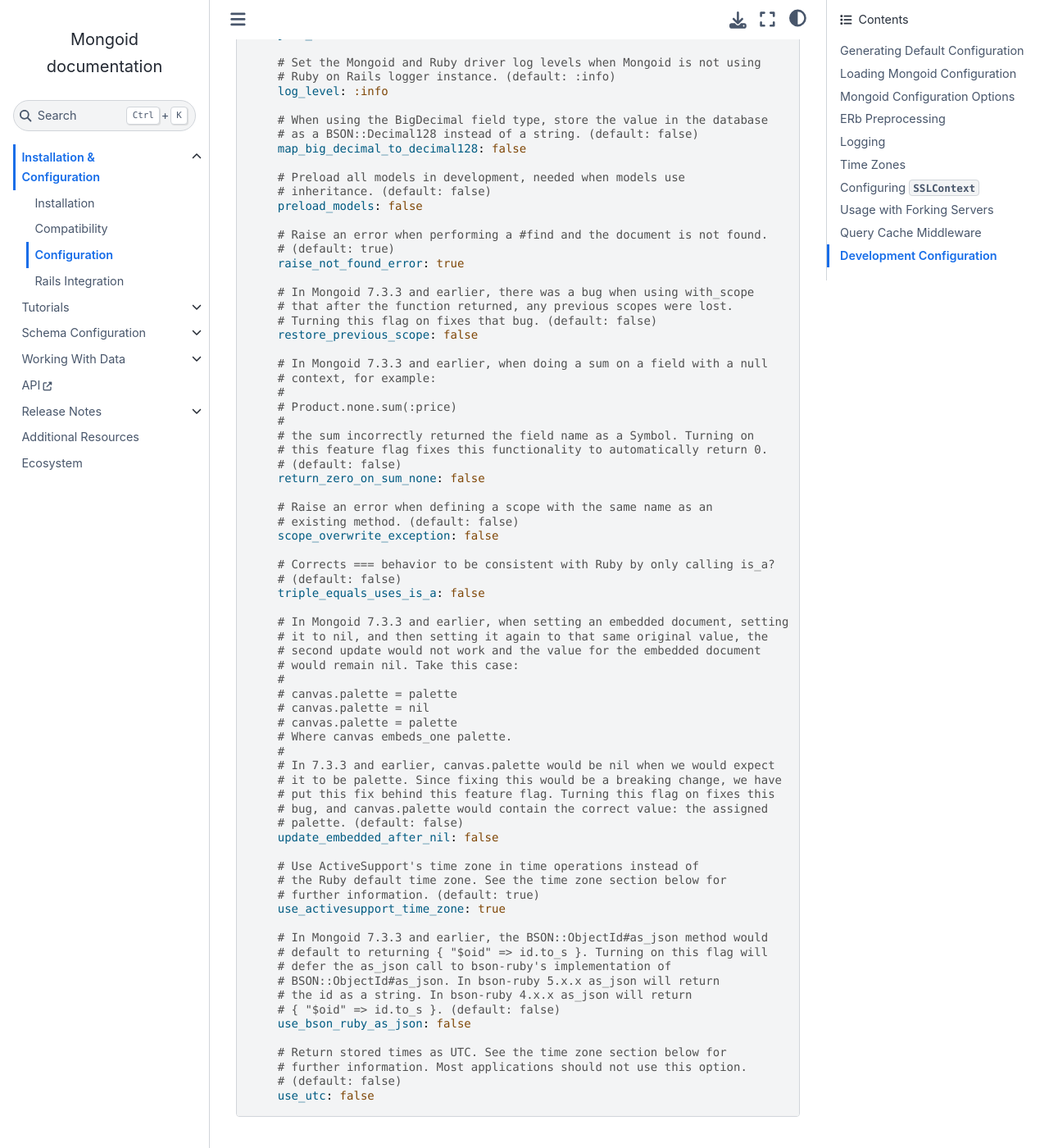
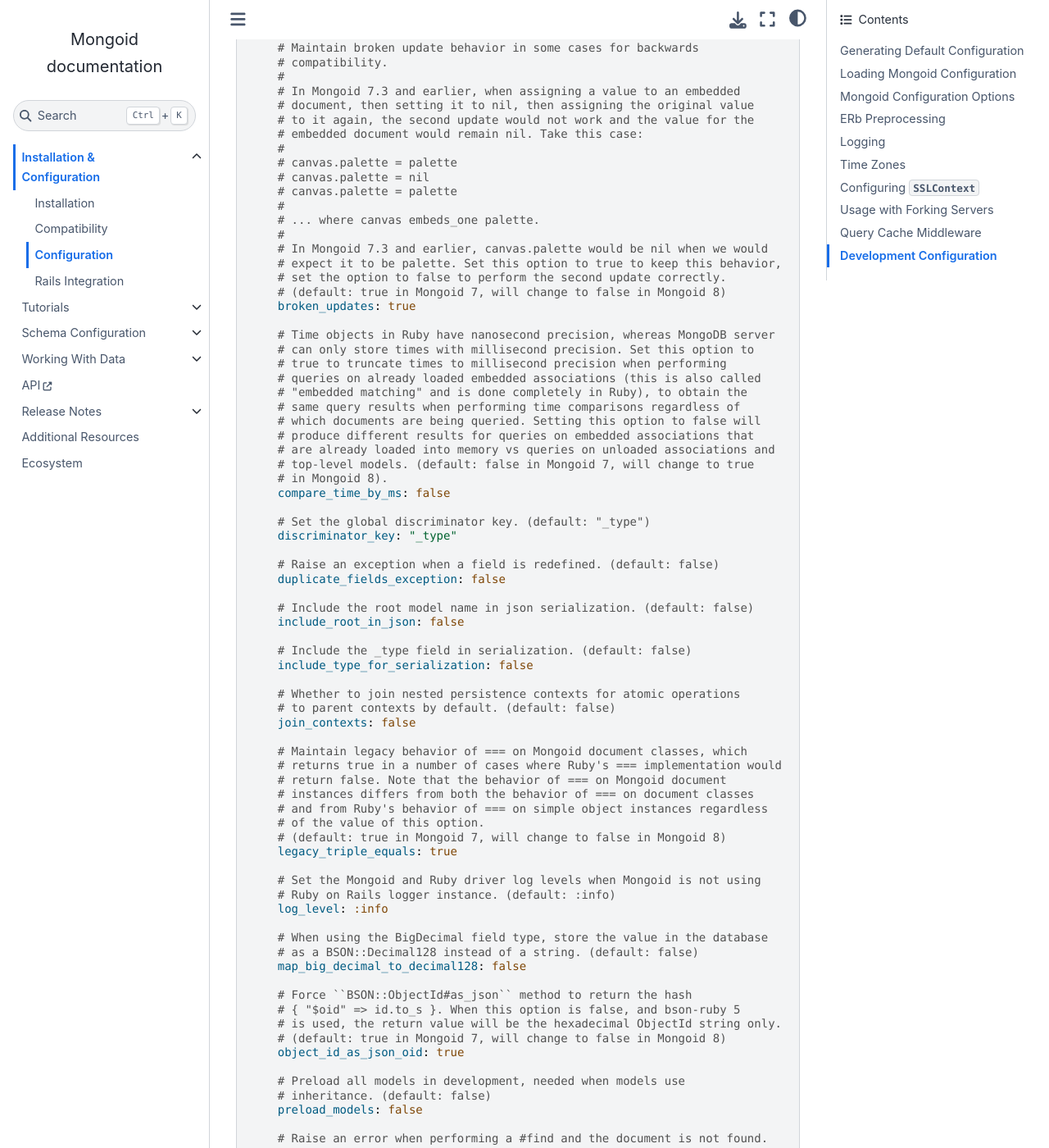
Before and after one commit to i80and/docs-mongoid, a Sphinx documentation site: the page built from docs/reference/configuration.txt, in a window 1280 px wide and 1400 px high, scrolled down 6239 px. Shown: the whole window at 82% size. Built offline with Sphinx 7.4.7 and the Sphinx Book theme 1.1.4, drawn with Linux system fonts in a browser that asks for light colours; some of the changed text lies outside the part shown.

Commit message:
MONGOID-5247 change feature flag names to be reflective of user-visible behavior (#5163)
* doc tweak

* MONGOID-5195 MONGOID-5237 reword compare_time_by_ms description

* MONGOID-5151 MONGOID-5233 broken_alias_handling

* MONGOID-5183 MONGOID-5236 broken_and

* MONGOID-5186 MONGOID-5229 broken_scoping

* MONGOID-4755 MONGOID-5239 broken_aggregables

* MONGOID-5126 MONGOID-5232 broken_triple_equals

* more triple equals tests

* MONGOID-5206 MONGOID-5235 broken_updates

* MONGOID-5162 MONGOID-5234 object_id_as_json_oid

* change to legacy_triple_equals

* order options alphabetically

Co-authored-by: Oleg Pudeyev <code@olegp.name>

```diff
--- a/docs/reference/configuration.txt
+++ b/docs/reference/configuration.txt
@@ -252,12 +252,12 @@ for details on driver options.
           # Compressors to use. (default is to not use compression)
           compressors: [zlib]
 
-    # Configure Mongoid specific options. (optional)
+    # Configure Mongoid-specific options. (optional)
     options:
-      # Application name that is printed to the mongodb logs upon establishing
-      # a connection in server versions >= 3.4. Note that the name cannot
-      # exceed 128 bytes. It is also used as the database name if the
-      # database name is not explicitly defined. (default: nil)
+      # Application name that is printed to the MongoDB logs upon establishing
+      # a connection in server versions 3.4 or greater. Note that the name
+      # cannot exceed 128 bytes in length. It is also used as the database name
+      # if the database name is not explicitly defined. (default: nil)
       app_name: MyApplicationName
 
       # Create indexes in background by default. (default: false)
@@ -268,30 +268,34 @@ for details on driver options.
       # error. (default: true)
       belongs_to_required_by_default: true
 
-      # In Mongoid 7.3 and earlier, embedded matching performed time comparisons
-      # with full (microsecond) precision. However, MongoDB server is only
-      # capable of storing times with millisecond precision. Enabling this
-      # option makes Mongoid truncate times to millisecond precision for
-      # comparison purposes, to match the server behavior. (default: false)
-      compare_time_by_ms: false
+      # Maintain broken behavior of sum over empty result sets for backwards
+      # compatibility. When calculating a sum on a field with a null context,
+      # for example:
+      #
+      # Product.none.sum(:price)
+      #
+      # ... return field name (`:price') instead of 0.
+      #
+      # When calculating a sum via a database query with an empty result set,
+      # for example:
+      #
+      # Product.where(impossible_condition: true).sum(:price)
+      #
+      # ... return nil instead of 0.
+      # (default: true in Mongoid 7, will change to false in Mongoid 8)
+      broken_aggregables: true
 
-      # Set the global discriminator key. (default: "_type")
-      discriminator_key: "_type"
+      # Ignore aliased fields in embedded documents when performing pluck and
+      # distinct operations, for backwards compatibility.
+      # (default: true in Mongoid 7, will change to false in Mongoid 8)
+      broken_alias_handling: true
 
-      # Raise an exception when a field is redefined. (default: false)
-      duplicate_fields_exception: false
-
-      # In Mongoid 7.3.3 and earlier, the pluck and distinct operations did
-      # not respect aliased fields for embedded documents. Turning on this
-      # flag changes those functions to recognize those aliases.
-      # (default: false)
-      fix_embedded_alias_pluck_distinct: false
-
-      # In Mongoid 7.3.3 and earlier, there was a bug when adding expressions
-      # using the #and function. In certain situations, an $and clause would be
-      # lost and replaced by one of the previous $and clauses. This would
-      # happen when using the same operator on the same field multiple times.
-      # For example:
+      # Maintain broken `and' method behavior that existed in Mongoid 7.3
+      # and earlier for backwards compatibility: in some situations, conditions
+      # already present in a Criteria object would be replaced by newer
+      # conditions when `and' method is used instead of the new conditions
+      # being added to the existing conditions. This would happen when using
+      # the same operator on the same field multiple times. For example:
       #
       # Band.where(id: 1).and({year: {'$in' => [2020]}}, {year: {'$in' => [2021]}}).where(id: 2)
       #
@@ -305,9 +309,53 @@ for details on driver options.
       #
       # This is obviously incorrect as the {"$in"=>[2021]} clause is lost.
       # Notice that the clause is only lost when both clauses are added using
-      # the #and function. Turning on this feature flag fixes this bug.
-      # (default: false)
-      fix_multiple_ands: false
+      # the #and method.
+      # (default: true in Mongoid 7, will change to false in Mongoid 8)
+      broken_and: true
+
+      # When exiting a nested `with_scope' block, set the current scope to
+      # nil instead of the parent scope for backwards compatibility.
+      # (default: true in Mongoid 7, will change to false in Mongoid 8)
+      broken_scoping: true
+
+      # Maintain broken update behavior in some cases for backwards
+      # compatibility.
+      #
+      # In Mongoid 7.3 and earlier, when assigning a value to an embedded
+      # document, then setting it to nil, then assigning the original value
+      # to it again, the second update would not work and the value for the
+      # embedded document would remain nil. Take this case:
+      #
+      # canvas.palette = palette
+      # canvas.palette = nil
+      # canvas.palette = palette
+      #
+      # ... where canvas embeds_one palette.
+      #
+      # In Mongoid 7.3 and earlier, canvas.palette would be nil when we would
+      # expect it to be palette. Set this option to true to keep this behavior,
+      # set the option to false to perform the second update correctly.
+      # (default: true in Mongoid 7, will change to false in Mongoid 8)
+      broken_updates: true
+
+      # Time objects in Ruby have nanosecond precision, whereas MongoDB server
+      # can only store times with millisecond precision. Set this option to
+      # true to truncate times to millisecond precision when performing
+      # queries on already loaded embedded associations (this is also called
+      # "embedded matching" and is done completely in Ruby), to obtain the
+      # same query results when performing time comparisons regardless of
+      # which documents are being queried. Setting this option to false will
+      # produce different results for queries on embedded associations that
+      # are already loaded into memory vs queries on unloaded associations and
+      # top-level models. (default: false in Mongoid 7, will change to true
+      # in Mongoid 8).
+      compare_time_by_ms: false
+
+      # Set the global discriminator key. (default: "_type")
+      discriminator_key: "_type"
+
+      # Raise an exception when a field is redefined. (default: false)
+      duplicate_fields_exception: false
 
       # Include the root model name in json serialization. (default: false)
       include_root_in_json: false
@@ -319,6 +367,15 @@ for details on driver options.
       # to parent contexts by default. (default: false)
       join_contexts: false
 
+      # Maintain legacy behavior of === on Mongoid document classes, which
+      # returns true in a number of cases where Ruby's === implementation would
+      # return false. Note that the behavior of === on Mongoid document
+      # instances differs from both the behavior of === on document classes
+      # and from Ruby's behavior of === on simple object instances regardless
+      # of the value of this option.
+      # (default: true in Mongoid 7, will change to false in Mongoid 8)
+      legacy_triple_equals: true
+
       # Set the Mongoid and Ruby driver log levels when Mongoid is not using
       # Ruby on Rails logger instance. (default: :info)
       log_level: :info
@@ -326,6 +383,12 @@ for details on driver options.
       # When using the BigDecimal field type, store the value in the database
       # as a BSON::Decimal128 instead of a string. (default: false)
       map_big_decimal_to_decimal128: false
+
+      # Force ``BSON::ObjectId#as_json`` method to return the hash
+      # { "$oid" => id.to_s }. When this option is false, and bson-ruby 5
+      # is used, the return value will be the hexadecimal ObjectId string only.
+      # (default: true in Mongoid 7, will change to false in Mongoid 8)
+      object_id_as_json_oid: true
 
       # Preload all models in development, needed when models use
       # inheritance. (default: false)
@@ -335,58 +398,14 @@ for details on driver options.
       # (default: true)
       raise_not_found_error: true
 
-      # In Mongoid 7.3.3 and earlier, there was a bug when using with_scope
-      # that after the function returned, any previous scopes were lost.
-      # Turning this flag on fixes that bug. (default: false)
-      restore_previous_scope: false
-
-      # In Mongoid 7.3.3 and earlier, when doing a sum on a field with a null
-      # context, for example:
-      #
-      # Product.none.sum(:price)
-      #
-      # the sum incorrectly returned the field name as a Symbol. Turning on
-      # this feature flag fixes this functionality to automatically return 0.
-      # (default: false)
-      return_zero_on_sum_none: false
-
       # Raise an error when defining a scope with the same name as an
       # existing method. (default: false)
       scope_overwrite_exception: false
-
-      # Corrects === behavior to be consistent with Ruby by only calling is_a?
-      # (default: false)
-      triple_equals_uses_is_a: false
-
-      # In Mongoid 7.3.3 and earlier, when setting an embedded document, setting
-      # it to nil, and then setting it again to that same original value, the
-      # second update would not work and the value for the embedded document
-      # would remain nil. Take this case:
-      #
-      # canvas.palette = palette
-      # canvas.palette = nil
-      # canvas.palette = palette
-      # Where canvas embeds_one palette.
-      #
-      # In 7.3.3 and earlier, canvas.palette would be nil when we would expect
-      # it to be palette. Since fixing this would be a breaking change, we have
-      # put this fix behind this feature flag. Turning this flag on fixes this
-      # bug, and canvas.palette would contain the correct value: the assigned
-      # palette. (default: false)
-      update_embedded_after_nil: false
 
       # Use ActiveSupport's time zone in time operations instead of
       # the Ruby default time zone. See the time zone section below for
       # further information. (default: true)
       use_activesupport_time_zone: true
-
-      # In Mongoid 7.3.3 and earlier, the BSON::ObjectId#as_json method would
-      # default to returning { "$oid" => id.to_s }. Turning on this flag will
-      # defer the as_json call to bson-ruby's implementation of
-      # BSON::ObjectId#as_json. In bson-ruby 5.x.x as_json will return
-      # the id as a string. In bson-ruby 4.x.x as_json will return
-      # { "$oid" => id.to_s }. (default: false)
-      use_bson_ruby_as_json: false
 
       # Return stored times as UTC. See the time zone section below for
       # further information. Most applications should not use this option.
```
Also changed, not shown: docs/reference/queries.txt (+5 -4 lines), docs/release-notes/mongoid-7.4.txt (+33 -16 lines).
